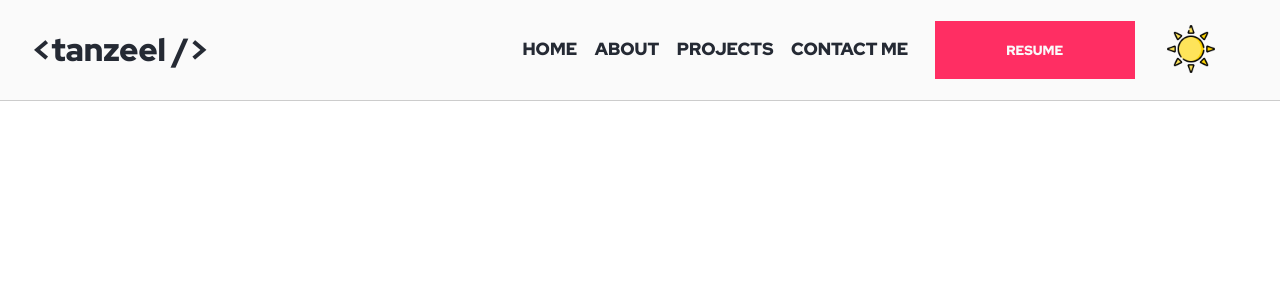
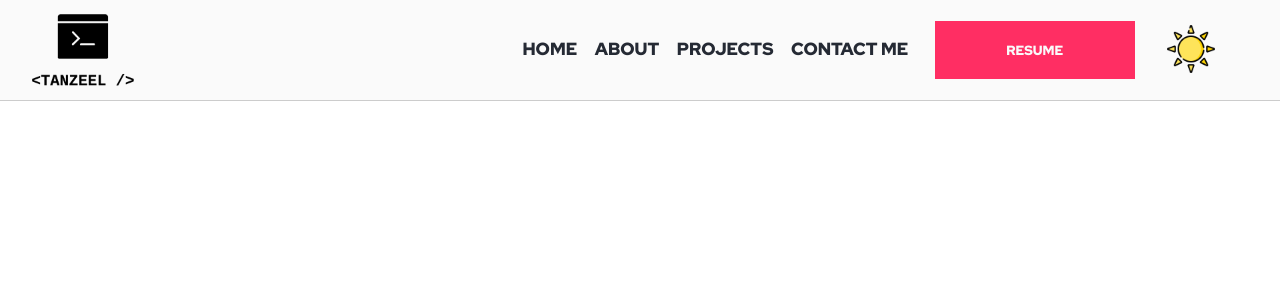
Before and after one commit to tanzeel44/portfolio, a Next.js app: page / in a window 1280 px wide. Shown: the top 300 px of the page. Built offline with nearby package versions, Linux system fonts and the light colour scheme.

Commit message:
header desktop styled

```diff
--- a/components/Header/Header.jsx
+++ b/components/Header/Header.jsx
@@ -1,5 +1,6 @@
 import styled from 'styled-components';
 import { useState } from 'react';
+import Image from 'next/image';
 
 import Navbar from './Navbar';
 import Hamburger from './Hamburger';
@@ -26,7 +27,13 @@ export default function Header({ darkMode, toggleDarkMode }) {
   const [navOpen, setNavOpen] = useState(false);
   return (
     <StyledHeader>
-      <h1><a href="/">{'<tanzeel />'}</a></h1>
+      {/* <h1><a href="/">{'<tanzeel />'}</a></h1> */}
+      <Image
+        src={darkMode ? '/logo_night.png' : '/logo_day.png'}
+        height={72}
+        width={102}
+        alt="Tanzeel"
+      />
       <nav>
         <Navbar
           darkMode={darkMode}
```
Also changed, not shown: public/logo_day.png (added), public/logo_night.png (added).
